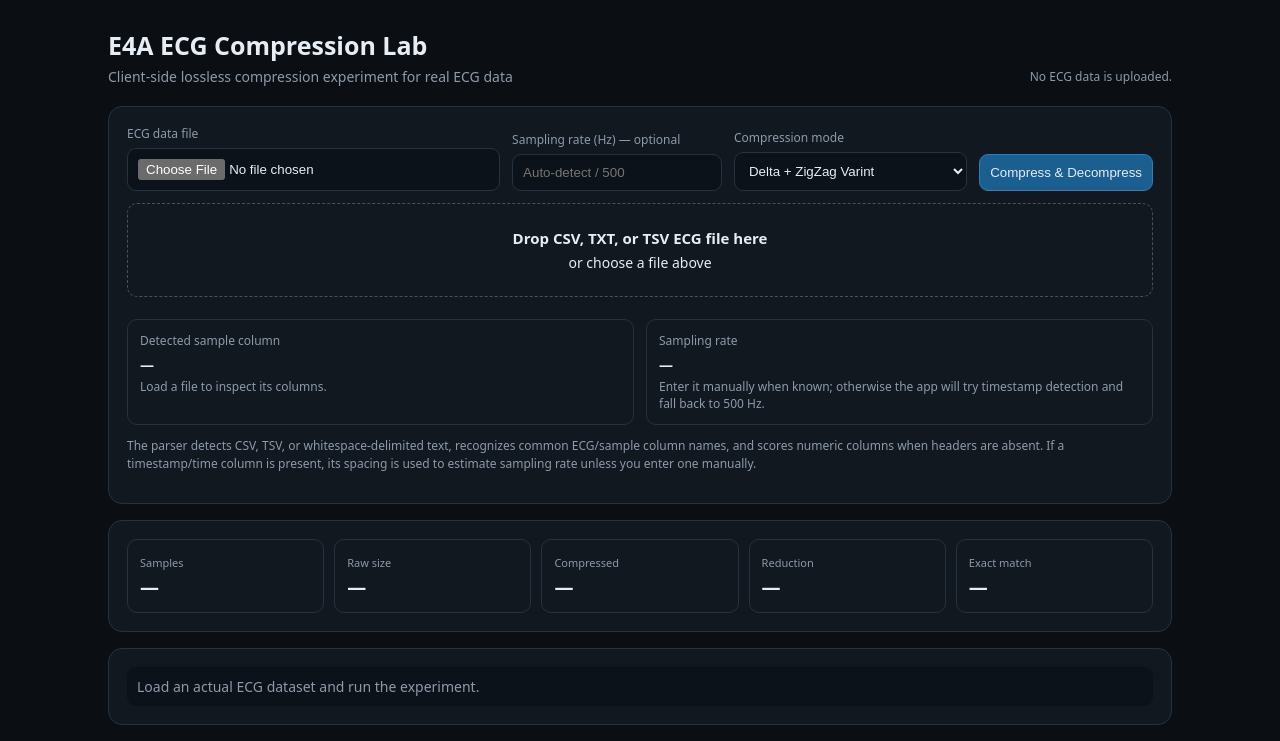
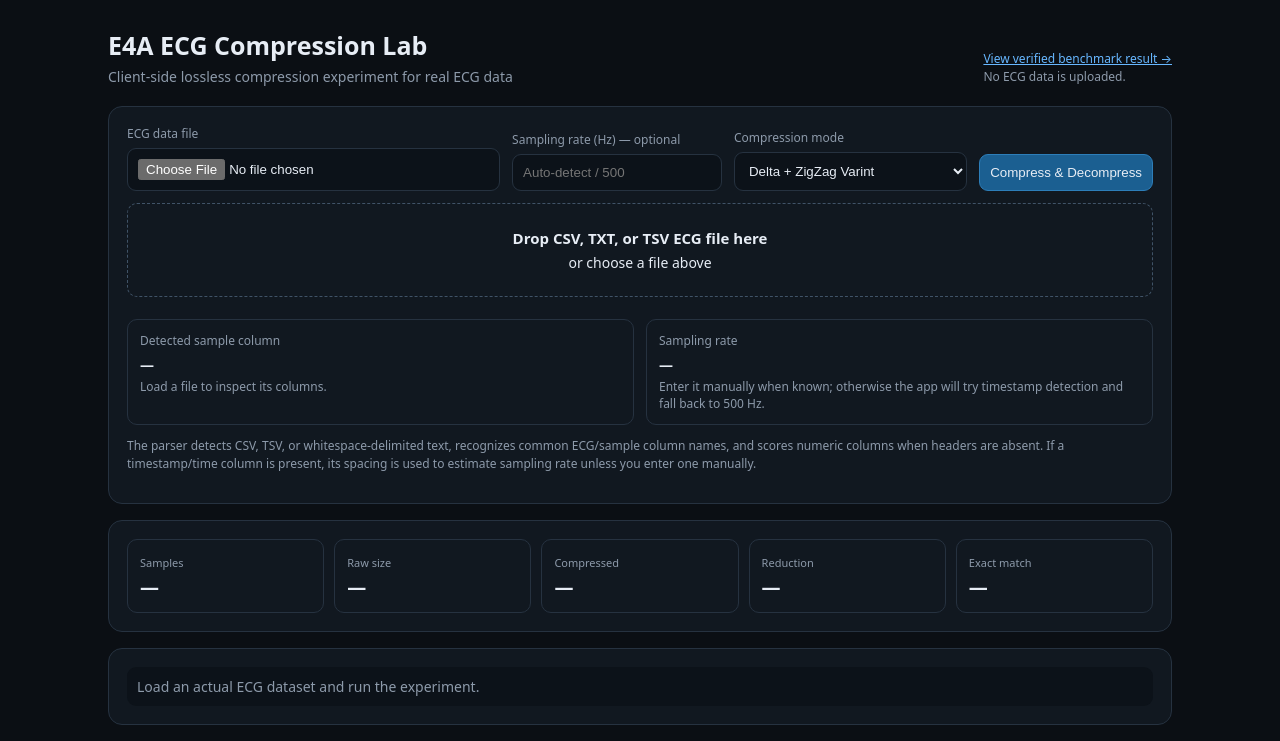
Before and after one commit to er-anubhav/e4a-ecg-compression, a plain HTML site: page index.html in a window 1280 px wide. Shown: the top 741 px of the page. Drawn offline with Linux system fonts and the light colour scheme.

Commit message:
Add benchmark results link to compression lab

```diff
--- a/index.html
+++ b/index.html
@@ -25,7 +25,7 @@ canvas{width:100%;height:300px;background:#0a0f14;border-radius:10px;border:1px
 <main>
 <div class="top">
   <div><h1>E4A ECG Compression Lab</h1><div class="sub">Client-side lossless compression experiment for real ECG data</div></div>
-  <div class="small">No ECG data is uploaded.</div>
+  <div class="small"><a href="./results.html" style="color:#67b7ff">View verified benchmark result →</a><br>No ECG data is uploaded.</div>
 </div>
 
 <section class="panel">
```
